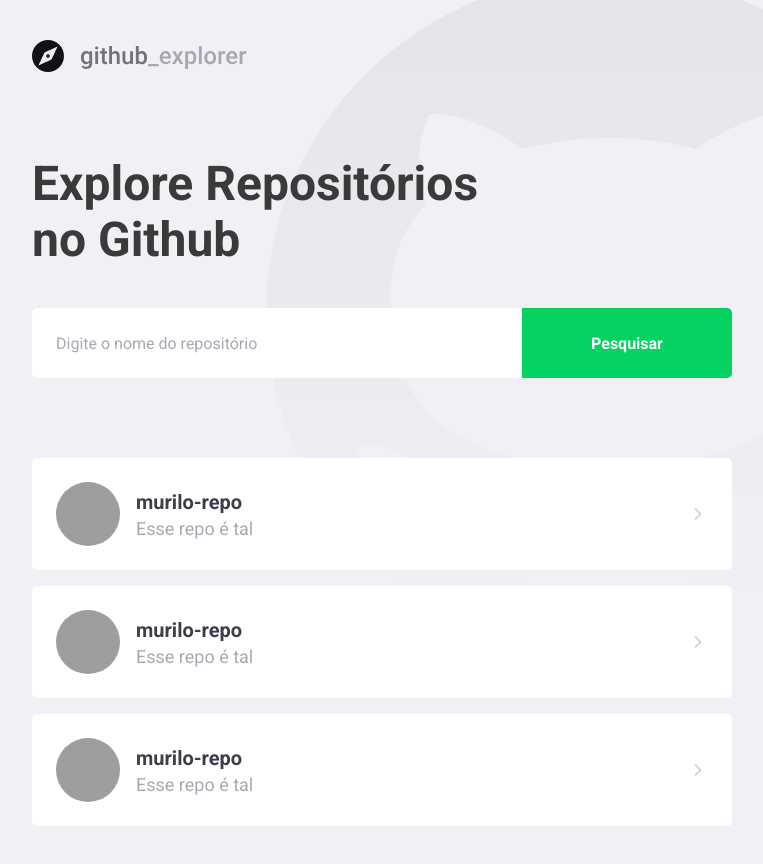
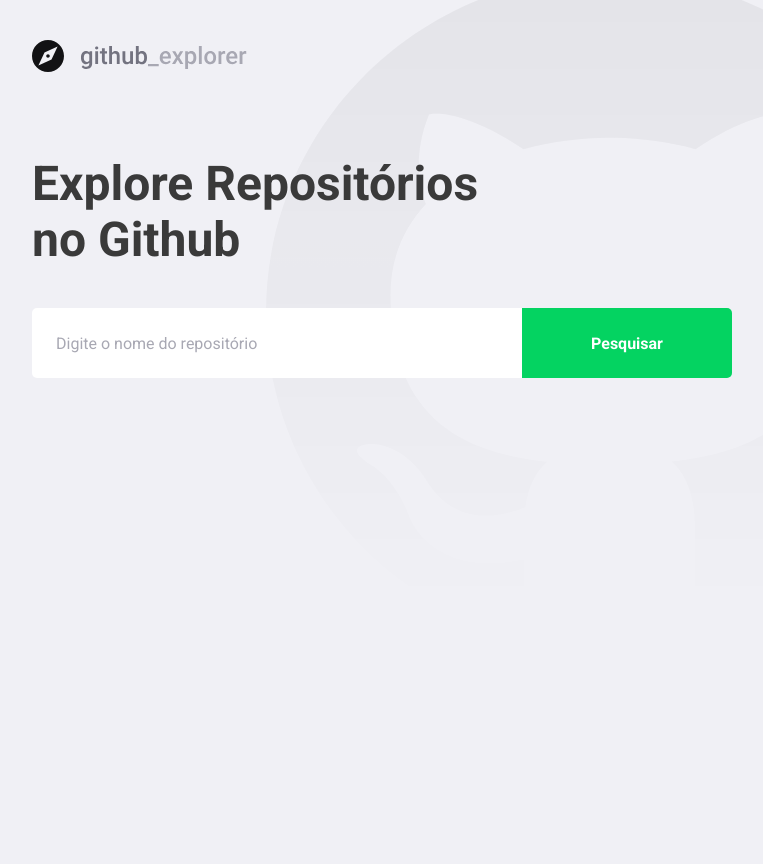
Before and after one commit to MuriloMarquesSantos/github-repo-searcher, a React (Create React App) app: page / in a window 1280 px wide. Shown: the whole page, without its empty margins (148-911 px from the left). After the commit the page ends 800 px from the top, so only its background shows below. Built offline with nearby package versions, Linux system fonts and the light colour scheme; grey boxes are pictures that could not be loaded.

Commit message:
Enabling github api

```diff
--- a/package.json
+++ b/package.json
@@ -10,6 +10,7 @@
     "@types/node": "^12.0.0",
     "@types/react": "^17.0.0",
     "@types/react-dom": "^17.0.0",
+    "axios": "^0.21.1",
     "polished": "^4.1.0",
     "react": "^17.0.1",
     "react-dom": "^17.0.1",
--- a/src/pages/Dashboard/index.tsx
+++ b/src/pages/Dashboard/index.tsx
@@ -1,50 +1,67 @@
-import React from 'react';
+import React, { FormEvent, useState } from 'react';
 
 import { Title, Form, Repositories } from './styles';
 import logoImg from '../../assets/github-logo.svg';
 import { FiChevronRight } from 'react-icons/fi';
+import api from '../../services/api';
 
-const Dashboard: React.FC = () => (
+interface Repository {
+    full_name: string;
+    description: string;
+    url: string;
+    owner: {
+        login: string;
+        avatar_url: string;
+    }
+}
+
+const Dashboard: React.FC = () => {
+    const [newRepo, setNewRepo] = useState('');
+    const [repositories, setRepositories] = useState<Repository[]>([]);
+
+    async function handleAddRepository(event: FormEvent<HTMLFormElement>): Promise<void> {
+        event.preventDefault();
+
+        const response = await api.get<Repository>(`/repos/${newRepo}`);
+        const repository = response.data;
+
+        setRepositories([...repositories, repository]);
+        setNewRepo('');
+    }
+
+    return (
         <>
             <img src={logoImg} alt="Github Explorer" />
             <Title>Explore Repositórios no Github</Title>
-        <Form>
-            <input placeholder="Digite o nome do repositório" />
+            <Form onSubmit={handleAddRepository}>
+                <input
+                    value={newRepo}
+                    onChange={event => setNewRepo(event.target.value)}
+                    placeholder="Digite o nome do repositório"
+                />
                 <button type="submit">Pesquisar</button>
             </Form>
             <Repositories>
-            <a href="teste">
-                <img src="https://avatars.githubusercontent.com/u/18178861?s=460&u=59603cbfc344014c40f13a1d08cc6da1e1c927a9&v=4"
-                    alt="Murilo"
+                {
+                    repositories.map(repository => (
+                        <a key={repository.full_name} href="teste">
+                            <img
+                                src={repository.owner.avatar_url}
+                                alt={repository.owner.login}
                             />
                             <div>
-                    <strong>murilo-repo</strong>
-                    <p>Esse repo é tal</p>
+                                <strong>{repository.full_name}</strong>
+                                <p>{repository.description}</p>
                             </div>
-                <FiChevronRight size={20}/>
+                            <FiChevronRight size={20} />
                         </a>
-            <a href="teste">
-                <img src="https://avatars.githubusercontent.com/u/18178861?s=460&u=59603cbfc344014c40f13a1d08cc6da1e1c927a9&v=4"
-                    alt="Murilo"
-                />
-                <div>
-                    <strong>murilo-repo</strong>
-                    <p>Esse repo é tal</p>
-                </div>
-                <FiChevronRight size={20}/>
-            </a>
-            <a href="teste">
-                <img src="https://avatars.githubusercontent.com/u/18178861?s=460&u=59603cbfc344014c40f13a1d08cc6da1e1c927a9&v=4"
-                    alt="Murilo"
-                />
-                <div>
-                    <strong>murilo-repo</strong>
-                    <p>Esse repo é tal</p>
-                </div>
-                <FiChevronRight size={20}/>
-            </a>
+                    ))
+                }
             </Repositories>
         </>
     )
+}
+
+
 
 export default Dashboard;
--- a/src/pages/Dashboard/styles.ts
+++ b/src/pages/Dashboard/styles.ts
@@ -75,7 +75,8 @@
         }
 
         div {
-            margin-left: 16px;
+            margin: 0 16px;
+            flex: 1;
 
             strong {
                 font-size: 20px;
--- /dev/null
+++ b/src/services/api.ts
@@ -0,0 +1,7 @@
+import axios from 'axios';
+
+const api = axios.create({
+    baseURL: 'https://api.github.com',
+});
+
+export default api;
```
Also changed, not shown: 1 other file (tests, documents, lock files or other folders). Lines whose indentation alone changed are shown as unchanged.
